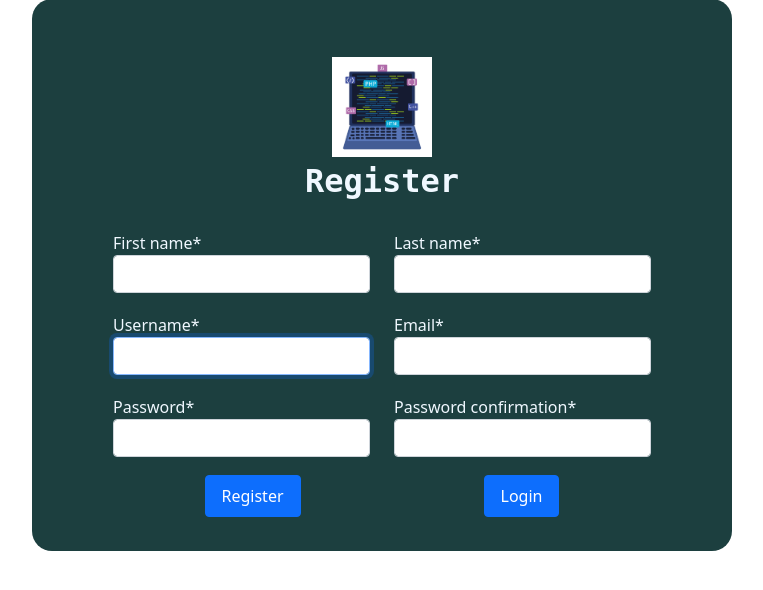
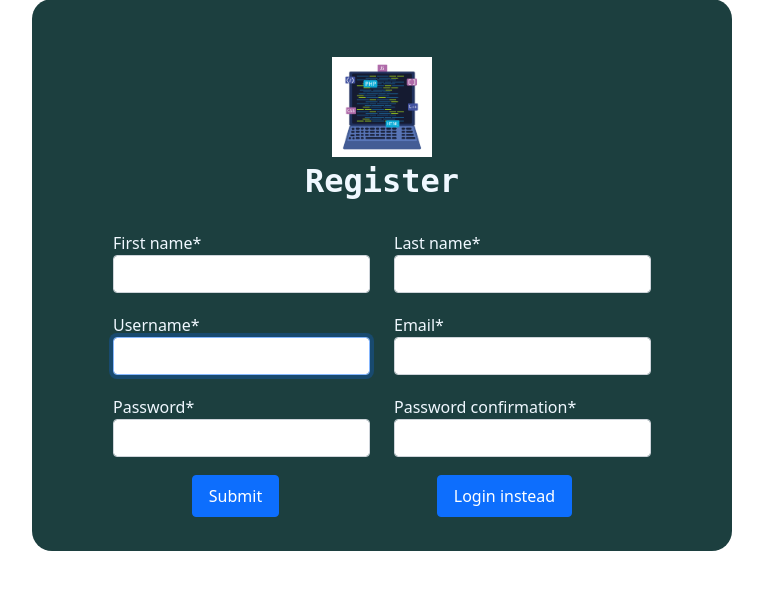
Before and after one commit to Jayson7/djaango-Auths, a Django app: page /register in a window 1280 px wide. Shown: the part 125-715 px from the top of the page, without its empty margins (258-1021 px from the left). Run offline with Django 4.2, Linux system fonts and the light colour scheme; some libraries are stand-ins or nearby versions.

```diff
--- a/authenticator/Templates/registration/register.html
+++ b/authenticator/Templates/registration/register.html
@@ -49,9 +49,9 @@
                 </div>
                 <div class="d-flex justify-content-around align-items-center">
                     <button type="submit" class="btn px-3 py-2 my-2 btn-primary">
-              Register
+              Submit
             </button>
-                    <a class="text-white text-decoration-none btn px-3 py-2 my-2 btn-primary" href="{% url 'login' %}"> Login</a>
+                    <a class="text-white text-decoration-none btn px-3 py-2 my-2 btn-primary" href="{% url 'login' %}"> Login instead</a>
                 </div>
         </div>
         </form>
```
